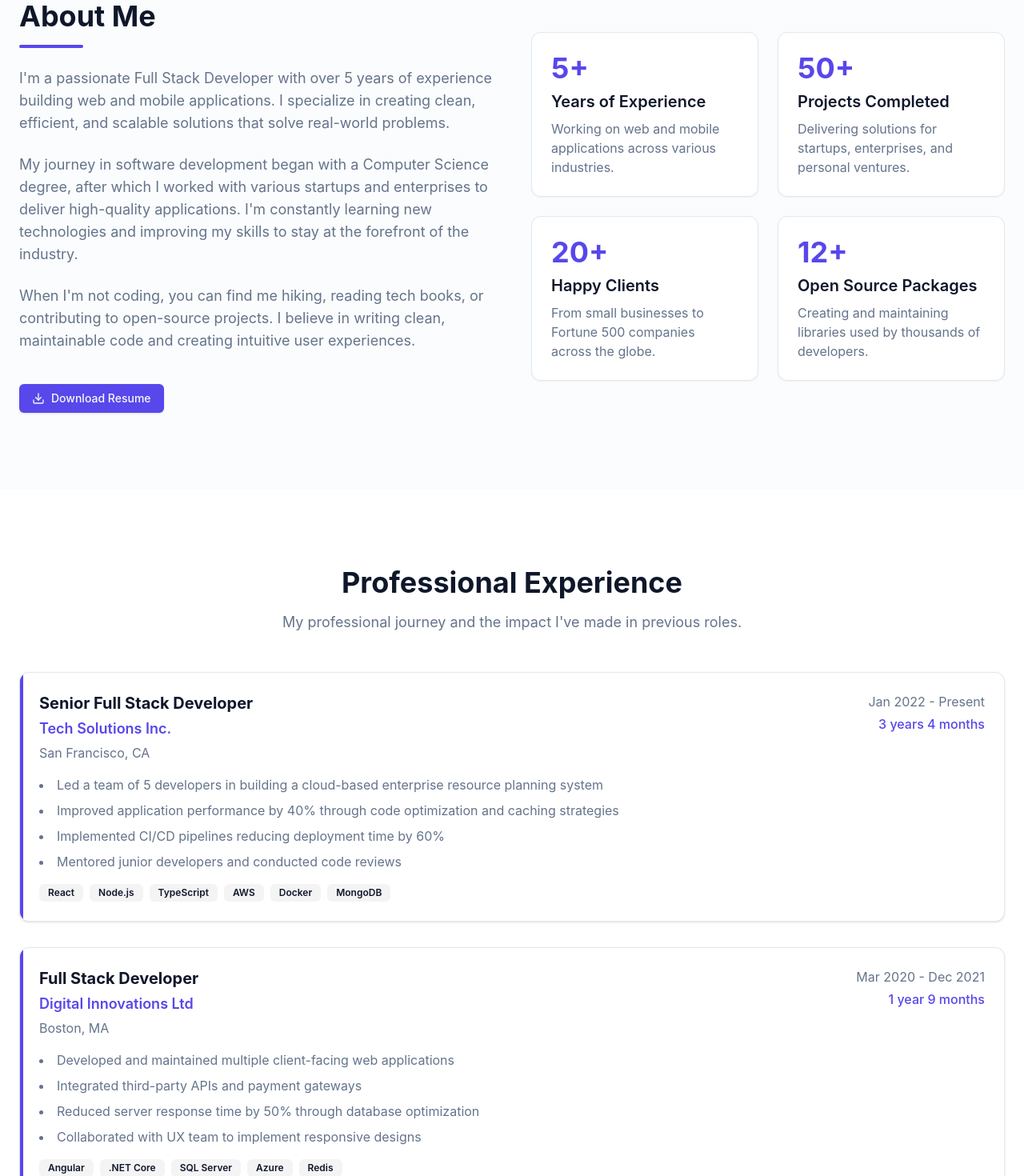
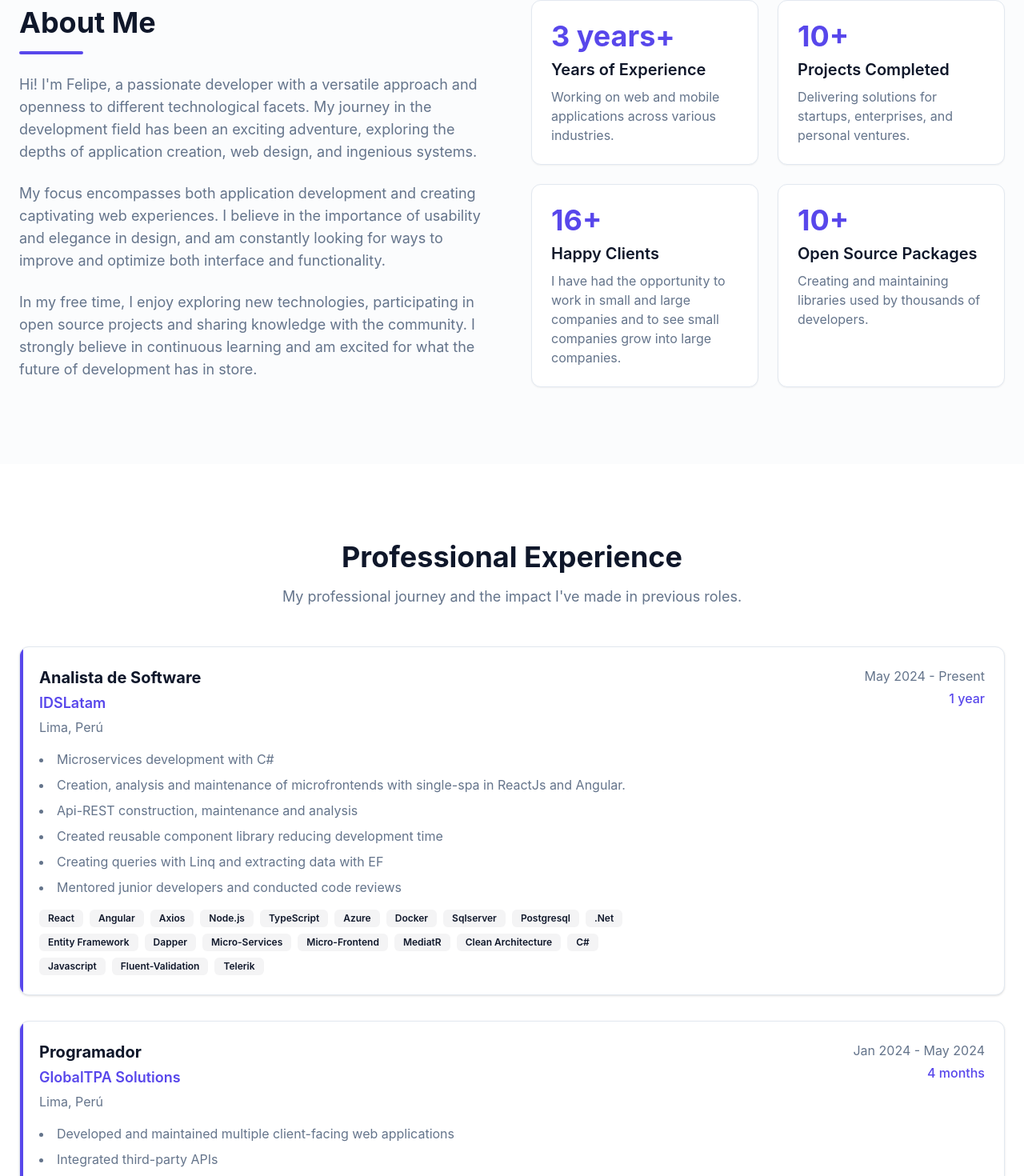
Before and after one commit to UBF21/Dev-Portafolio, a React (Vite) app: page / in a window 1280 px wide. Shown: the part 896-2366 px from the top of the page at 80% size. Built offline with nearby package versions, Linux system fonts and the light colour scheme; no server answers.

Commit message:
Cambiando la información del portafolio. incorporando api de nuget y npm para listar mis proyectos.

```diff
--- a/src/components/layout/Footer.tsx
+++ b/src/components/layout/Footer.tsx
@@ -13,7 +13,7 @@ const Footer = () => {
 
           <div className="flex space-x-4">
             <a
-              href="https://github.com"
+              href="https://github.com/UBF21"
               target="_blank"
               rel="noopener noreferrer"
               className="text-muted-foreground hover:text-foreground transition-colors"
@@ -22,7 +22,7 @@ const Footer = () => {
               <Github className="h-5 w-5" />
             </a>
             <a
-              href="https://linkedin.com"
+              href="https://www.linkedin.com/in/felipe-rafael-montenegro-morriberon-a79a341b2/"
               target="_blank"
               rel="noopener noreferrer"
               className="text-muted-foreground hover:text-foreground transition-colors"
@@ -31,16 +31,7 @@ const Footer = () => {
               <Linkedin className="h-5 w-5" />
             </a>
             <a
-              href="https://twitter.com"
-              target="_blank"
-              rel="noopener noreferrer"
-              className="text-muted-foreground hover:text-foreground transition-colors"
-              aria-label="Twitter"
-            >
-              <Twitter className="h-5 w-5" />
-            </a>
-            <a
-              href="mailto:contact@example.com"
+              href="mailto:teabajo_ubf@hotmail.com"
               className="text-muted-foreground hover:text-foreground transition-colors"
               aria-label="Email"
             >
--- a/src/components/layout/Navbar.tsx
+++ b/src/components/layout/Navbar.tsx
@@ -47,7 +47,7 @@ const Navbar = () => {
         <div className="flex h-16 items-center justify-between">
           <div className="flex items-center gap-2">
             <span className="text-2xl font-bold bg-clip-text text-transparent bg-gradient-to-r from-primary to-accent">
-              Portfolio
+              [ FM ]
             </span>
           </div>
 
--- a/src/components/sections/AboutSection.tsx
+++ b/src/components/sections/AboutSection.tsx
@@ -1,6 +1,5 @@
-import { Button } from '@/components/ui/button';
 import { Card, CardContent } from '@/components/ui/card';
-import { Download } from 'lucide-react';
+import { calculateTotalExperience } from '@/data/experience';
 
 const AboutSection = () => {
   return (
@@ -16,36 +15,35 @@ const AboutSection = () => {
             </div>
 
             <p className="text-lg text-muted-foreground">
-              I'm a passionate Full Stack Developer with over 5 years of experience
-              building web and mobile applications. I specialize in creating clean,
-              efficient, and scalable solutions that solve real-world problems.
+              Hi! I'm Felipe, a passionate developer with a versatile approach and openness to different technological facets.
+              My journey in the development field has been an exciting adventure, exploring the depths of application creation,
+              web design, and ingenious systems.
             </p>
 
             <p className="text-lg text-muted-foreground">
-              My journey in software development began with a Computer Science degree,
-              after which I worked with various startups and enterprises to deliver
-              high-quality applications. I'm constantly learning new technologies
-              and improving my skills to stay at the forefront of the industry.
+            My focus encompasses both application development and creating captivating web experiences.
+            I believe in the importance of usability and elegance in design, and am constantly looking
+            for ways to improve and optimize both interface and functionality.
             </p>
 
             <p className="text-lg text-muted-foreground">
-              When I'm not coding, you can find me hiking, reading tech books,
-              or contributing to open-source projects. I believe in writing clean,
-              maintainable code and creating intuitive user experiences.
+            In my free time, I enjoy exploring new technologies,
+            participating in open source projects and sharing knowledge with the community.
+            I strongly believe in continuous learning and am excited for what the future of development has in store.
             </p>
 
-            <div className="pt-4">
+            {/* <div className="pt-4">
               <Button className="flex items-center gap-2">
                 <Download className="h-4 w-4" />
                 Download Resume
               </Button>
-            </div>
+            </div> */}
           </div>
 
           <div className="grid grid-cols-2 gap-6">
             <Card className="bg-card shadow-sm">
               <CardContent className="p-6">
-                <div className="text-4xl font-bold text-primary mb-2">5+</div>
+                <div className="text-4xl font-bold text-primary mb-2">{calculateTotalExperience()}+</div>
                 <h3 className="text-xl font-semibold mb-2">Years of Experience</h3>
                 <p className="text-muted-foreground">
                   Working on web and mobile applications across various industries.
@@ -55,7 +53,7 @@ const AboutSection = () => {
 
             <Card className="bg-card shadow-sm">
               <CardContent className="p-6">
-                <div className="text-4xl font-bold text-primary mb-2">50+</div>
+                <div className="text-4xl font-bold text-primary mb-2">10+</div>
                 <h3 className="text-xl font-semibold mb-2">Projects Completed</h3>
                 <p className="text-muted-foreground">
                   Delivering solutions for startups, enterprises, and personal ventures.
@@ -65,17 +63,17 @@ const AboutSection = () => {
 
             <Card className="bg-card shadow-sm">
               <CardContent className="p-6">
-                <div className="text-4xl font-bold text-primary mb-2">20+</div>
+                <div className="text-4xl font-bold text-primary mb-2">16+</div>
                 <h3 className="text-xl font-semibold mb-2">Happy Clients</h3>
                 <p className="text-muted-foreground">
-                  From small businesses to Fortune 500 companies across the globe.
+                I have had the opportunity to work in small and large companies and to see small companies grow into large companies.
                 </p>
               </CardContent>
             </Card>
 
             <Card className="bg-card shadow-sm">
               <CardContent className="p-6">
-                <div className="text-4xl font-bold text-primary mb-2">12+</div>
+                <div className="text-4xl font-bold text-primary mb-2">10+</div>
                 <h3 className="text-xl font-semibold mb-2">Open Source Packages</h3>
                 <p className="text-muted-foreground">
                   Creating and maintaining libraries used by thousands of developers.
--- a/src/components/sections/ContactSection.tsx
+++ b/src/components/sections/ContactSection.tsx
@@ -138,7 +138,7 @@ const ContactSection = () => {
                 <div>
                   <h4 className="text-lg font-semibold">Email</h4>
                   <a href="mailto:contact@example.com" className="text-muted-foreground hover:text-foreground transition-colors">
-                    contact@example.com
+                    teabajo_ubf@hotmail.com
                   </a>
                 </div>
               </div>
@@ -150,7 +150,7 @@ const ContactSection = () => {
                 <div>
                   <h4 className="text-lg font-semibold">Phone</h4>
                   <a href="tel:+11234567890" className="text-muted-foreground hover:text-foreground transition-colors">
-                    +1 (123) 456-7890
+                    +51 991-941-252
                   </a>
                 </div>
               </div>
@@ -162,7 +162,7 @@ const ContactSection = () => {
                 <div>
                   <h4 className="text-lg font-semibold">Location</h4>
                   <p className="text-muted-foreground">
-                    San Francisco, California
+                    Lima, Perú
                   </p>
                 </div>
               </div>
@@ -172,7 +172,7 @@ const ContactSection = () => {
               <h3 className="text-2xl font-bold mb-6">Connect With Me</h3>
               <div className="flex gap-4">
                 <a
-                  href="https://github.com"
+                  href="https://github.com/UBF21"
                   target="_blank"
                   rel="noopener noreferrer"
                   className="bg-card hover:bg-muted p-3 rounded-full transition-colors"
@@ -181,7 +181,7 @@ const ContactSection = () => {
                   <Github className="h-6 w-6" />
                 </a>
                 <a
-                  href="https://linkedin.com"
+                  href="https://www.linkedin.com/in/felipe-rafael-montenegro-morriberon-a79a341b2/"
                   target="_blank"
                   rel="noopener noreferrer"
                   className="bg-card hover:bg-muted p-3 rounded-full transition-colors"
@@ -189,7 +189,7 @@ const ContactSection = () => {
                 >
                   <Linkedin className="h-6 w-6" />
                 </a>
-                <a
+                {/* <a
                   href="https://twitter.com"
                   target="_blank"
                   rel="noopener noreferrer"
@@ -197,9 +197,9 @@ const ContactSection = () => {
                   aria-label="Twitter"
                 >
                   <Twitter className="h-6 w-6" />
-                </a>
+                </a> */}
                 <a
-                  href="mailto:contact@example.com"
+                  href="mailto:teabajo_ubf@hotmail.com"
                   className="bg-card hover:bg-muted p-3 rounded-full transition-colors"
                   aria-label="Email"
                 >
--- a/src/components/sections/ExperienceSection.tsx
+++ b/src/components/sections/ExperienceSection.tsx
@@ -47,7 +47,7 @@ const ExperienceSection = () => {
 
                   <div className="lg:text-right">
                     <p className="text-muted-foreground mb-1">
-                      {formatDate(exp.startDate)} - {formatDate(exp.endDate)}
+                    {formatDate(exp.startDate)} - {formatDate(exp.endDate)}
                     </p>
                     <p className="font-medium text-primary">
                       {calculateDuration(exp.startDate, exp.endDate)}
--- a/src/components/sections/HeroSection.tsx
+++ b/src/components/sections/HeroSection.tsx
@@ -29,11 +29,11 @@ const HeroSection = () => {
         <div className="flex flex-col items-center text-center">
           <h1 className="animate-fade-in text-4xl md:text-6xl lg:text-7xl font-bold tracking-tighter mb-4">
             <span className="block">Hi, I'm </span>
-            <span className="gradient-text">John Doe</span>
+            <span className="gradient-text">Felipe Montenegro</span>
           </h1>
 
           <p className="animate-fade-in animate-delay-100 text-xl md:text-2xl text-muted-foreground max-w-[700px] mb-8">
-            Full Stack Developer specializing in React, .NET, and cloud solutions.
+            Full Stack Developer specializing in React, Angular, .NET, Java and cloud solutions.
             Building beautiful, functional, and scalable applications.
           </p>
 
@@ -48,7 +48,7 @@ const HeroSection = () => {
 
           <div className="animate-fade-in animate-delay-300 flex gap-6">
             <a
-              href="https://github.com"
+              href="https://github.com/UBF21"
               target="_blank"
               rel="noopener noreferrer"
               className="bg-primary/10 hover:bg-primary/20 text-primary rounded-full p-3 transition-colors"
@@ -57,7 +57,7 @@ const HeroSection = () => {
               <Github className="h-6 w-6" />
             </a>
             <a
-              href="https://linkedin.com"
+              href="https://www.linkedin.com/in/felipe-rafael-montenegro-morriberon-a79a341b2/"
               target="_blank"
               rel="noopener noreferrer"
               className="bg-primary/10 hover:bg-primary/20 text-primary rounded-full p-3 transition-colors"
@@ -66,7 +66,7 @@ const HeroSection = () => {
               <Linkedin className="h-6 w-6" />
             </a>
             <a
-              href="mailto:contact@example.com"
+              href="mailto:teabajo_ubf@hotmail.com"
               className="bg-primary/10 hover:bg-primary/20 text-primary rounded-full p-3 transition-colors"
               aria-label="Email"
             >
--- a/src/data/experience.ts
+++ b/src/data/experience.ts
@@ -11,49 +11,93 @@ export interface Experience {
 
 export const experiences: Experience[] = [
   {
-    id: 'exp-1',
-    company: 'Tech Solutions Inc.',
-    position: 'Senior Full Stack Developer',
-    location: 'San Francisco, CA',
-    startDate: new Date('2022-01-01'),
+    id: crypto.randomUUID(),
+    company: 'IDSLatam',
+    position: 'Analista de Software',
+    location: 'Lima, Perú',
+    startDate: new Date('2024-05-27'),
     endDate: null,
     description: [
-      'Led a team of 5 developers in building a cloud-based enterprise resource planning system',
-      'Improved application performance by 40% through code optimization and caching strategies',
-      'Implemented CI/CD pipelines reducing deployment time by 60%',
+      'Microservices development with C# ',
+      'Creation, analysis and maintenance of microfrontends with single-spa in ReactJs and Angular.',
+      'Api-REST construction, maintenance and analysis',
+      'Created reusable component library reducing development time',
+      'Creating queries with Linq and extracting data with EF',
       'Mentored junior developers and conducted code reviews'
     ],
-    technologies: ['React', 'Node.js', 'TypeScript', 'AWS', 'Docker', 'MongoDB']
+    technologies: ['React','Angular','Axios', 'Node.js', 'TypeScript', 'Azure', 'Docker', 'Sqlserver','Postgresql','.Net','Entity Framework','Dapper','Micro-Services','Micro-Frontend','MediatR','Clean Architecture','C#','Javascript','Fluent-Validation','Telerik']
   },
   {
-    id: 'exp-2',
-    company: 'Digital Innovations Ltd',
-    position: 'Full Stack Developer',
-    location: 'Boston, MA',
-    startDate: new Date('2020-03-01'),
-    endDate: new Date('2021-12-31'),
+    id: crypto.randomUUID(),
+    company: 'GlobalTPA Solutions',
+    position: 'Programador',
+    location: 'Lima, Perú',
+    startDate: new Date('2024-01-01'),
+    endDate: new Date('2024-05-31'),
     description: [
       'Developed and maintained multiple client-facing web applications',
-      'Integrated third-party APIs and payment gateways',
-      'Reduced server response time by 50% through database optimization',
+      'Integrated third-party APIs',
+      'Api-REST construction, maintenance and analysis',
+      'Integration and migration management with Azure',
+      'Creating queries and extracting data with Ado.Net',
       'Collaborated with UX team to implement responsive designs'
     ],
-    technologies: ['Angular', '.NET Core', 'SQL Server', 'Azure', 'Redis']
+    technologies: ['Angular', 'CSS',".Net Framework",".Net", 'SqlServer', 'Axios','Dapper','ADO.Net', 'Ajax','JQuery',"HTML5","Bootstrap 5","REST-Api", 'Node.js', 'TypeScript']
   },
   {
-    id: 'exp-3',
-    company: 'StartUp Ventures',
-    position: 'Frontend Developer',
-    location: 'Austin, TX',
-    startDate: new Date('2019-06-01'),
-    endDate: new Date('2020-02-28'),
+    id: crypto.randomUUID(),
+    company: 'Colegio Santísimo Salvador',
+    position: 'Programador - Freelancer',
+    location: 'Arequipa, Perú',
+    startDate: new Date('2024-01-01'),
+    endDate: new Date('2024-12-31'),
     description: [
-      'Built responsive user interfaces using React and Redux',
-      'Implemented real-time features using WebSocket',
+      'Developed and maintained multiple client-facing web applications',
+      'Integrated third-party APIs',
+      'Integration with cloud infrastructure with supabase',
+      'Database Management with postgresql',
+      'Api-REST construction, maintenance and analysis',
+      'Development, analysis and maintenance of UI for the client',
+      'Collaborated with UX team to implement responsive designs'
+    ],
+    technologies: ['Angular', 'CSS','Postgresql','SupaBase',"HTML5","Bootstrap 5","REST-Api", 'Node.js', 'TypeScript']
+  },
+  {
+    id: crypto.randomUUID(),
+    company: 'CA SISTEMAS',
+    position: 'Analista Programador',
+    location: 'Lima, Perú',
+    startDate: new Date('2023-05-27'),
+    endDate: new Date('2023-12-27'),
+    description: [
+      'Microservices development with C# ',
+      'Creation, analysis and maintenance of microfrontends with single-spa in ReactJs and Angular.',
+      'Api-REST construction, maintenance and analysis',
+      'Creating queries with Linq and extracting data with EF',
+      'Mentored junior developers and conducted code reviews',
       'Created reusable component library reducing development time',
       'Participated in daily stand-ups and sprint planning'
     ],
-    technologies: ['React', 'Redux', 'SASS', 'Jest', 'Webpack']
+    technologies: ['Angular', 'CSS',".Net Framework",".Net", 'SqlServer', 'Axios','Dapper','ADO.Net', 'Ajax','JQuery',"HTML5","Bootstrap 5","REST-Api",'Node.js', 'TypeScript']
+  },
+  {
+    id: crypto.randomUUID(),
+    company: 'Embajada de la República Saharaui',
+    position: 'Programador - Freelancer',
+    location: 'Lima, Perú',
+    startDate: new Date('2023-01-01'),
+    endDate: new Date('2023-12-31'),
+    description: [
+      'Developed and maintained multiple client-facing web applications',
+      'Integrated third-party APIs',
+      'Api-REST construction, maintenance and analysis',
+      'Integration with cloud infrastructure with supabase',
+      'Database Management with postgresql',
+      'Created reusable component library reducing development time',
+      'Development, analysis and maintenance of UI for the client',
+      'Collaborated with UX team to implement responsive designs'
+    ],
+    technologies: ['Angular', 'CSS','MySql','Java',"HTML5","Bootstrap 5","Spring Boot",'Spring Security','JWT',"REST-Api", 'Node.js', 'TypeScript']
   }
 ];
 
@@ -65,6 +109,11 @@ export const calculateDuration = (startDate: Date, endDate: Date | null): string
   const years = Math.floor(months / 12);
   const remainingMonths = months % 12;
 
+  // Check if the start date is January 1 and the end date is December 31 of the same year
+  if (startDate.getDate() === 1 && end.getDate() === 31 && startDate.getMonth() === 0 && end.getMonth() === 11) {
+    return '1 year';
+  }
+
   if (years === 0) {
     return `${remainingMonths} month${remainingMonths !== 1 ? 's' : ''}`;
   } else if (remainingMonths === 0) {
@@ -74,9 +123,28 @@ export const calculateDuration = (startDate: Date, endDate: Date | null): string
   }
 };
 
+export const calculateTotalExperience = (): string => {
+  let totalMonths = 0;
+
+  experiences.forEach(exp => {
+    const end = exp.endDate || new Date(); // Si endDate es null, usar la fecha actual
+    const months = (end.getFullYear() - exp.startDate.getFullYear()) * 12 +
+      (end.getMonth() - exp.startDate.getMonth());
+    totalMonths += months;
+  });
+
+  const years = Math.floor(totalMonths / 12);
+
+  return `${years} year${years !== 1 ? 's' : ''}`;
+};
+
 export const formatDate = (date: Date | null): string => {
   if (!date) return 'Present';
-  return date.toLocaleDateString('en-US', {
+
+  // Ajusta la fecha para evitar problemas de zona horaria
+  const adjustedDate = new Date(date.getTime() + date.getTimezoneOffset() * 60000);
+
+  return adjustedDate.toLocaleDateString('en-US', {
     year: 'numeric',
     month: 'short'
   });
--- /dev/null
+++ b/src/interfaces/NugetResponse.ts
@@ -0,0 +1,35 @@
+interface PackageType {
+    name: string;
+}
+
+interface PackageVersion {
+    version: string;
+    downloads: number;
+    "@id": string;
+}
+
+interface NuGetPackage {
+    "@id": string;
+    "@type": string;
+    registration: string;
+    id: string;
+    version: string;
+    description: string;
+    summary: string;
+    title: string;
+    iconUrl: string;
+    licenseUrl: string;
+    tags: string[];
+    authors: string[];
+    owners: string[];
+    totalDownloads: number;
+    verified: boolean;
+    packageTypes: PackageType[];
+    versions: PackageVersion[];
+s    vulnerabilities: any[]; // Puedes definir un tipo más específico si es necesario
+}
+
+export interface NuGetResponse {
+    totalHits: number;
+    data: NuGetPackage[];
+}
```
Also changed, not shown: src/components/sections/OpenSourceSection.tsx (+138 -89 lines), src/components/ui/avatar.tsx (+13 -13 lines), src/interfaces/NpmResponse.ts (added, +62 -0 lines).
